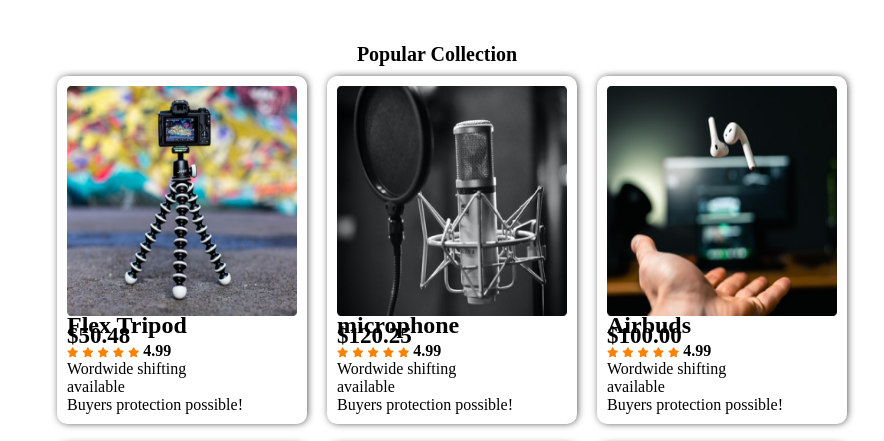
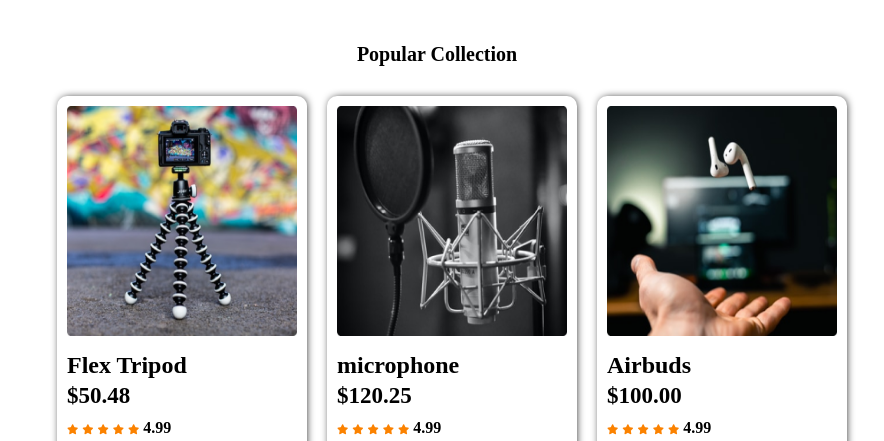
Before and after one commit to uh-shuvo/influencer-products, a plain HTML site: page index.html in a window 1280 px wide. Shown: the part 480-921 px from the top of the page, without its empty margins (203-1087 px from the left). Drawn offline with Linux system fonts and the light colour scheme.

Commit message:
every section modified

```diff
--- a/style.css
+++ b/style.css
@@ -109,6 +109,7 @@ body {}
     text-align: center;
     font-size: 20px;
     font-weight: bold;
+    margin-bottom: 20px;
 }
 
 .blogs {
@@ -131,7 +132,7 @@ body {}
 
 .blog-name {
     font-size: 24px;
-    line-height: 10px;
+    line-height: 50px;
 }
 
 .blog-price {
@@ -140,7 +141,8 @@ body {}
 }
 
 .blog-ratings {
-    line-height: 18px;
+    line-height: 21px;
+    margin-top: 15px;
 }
 
 .blog-ratings i {
```
